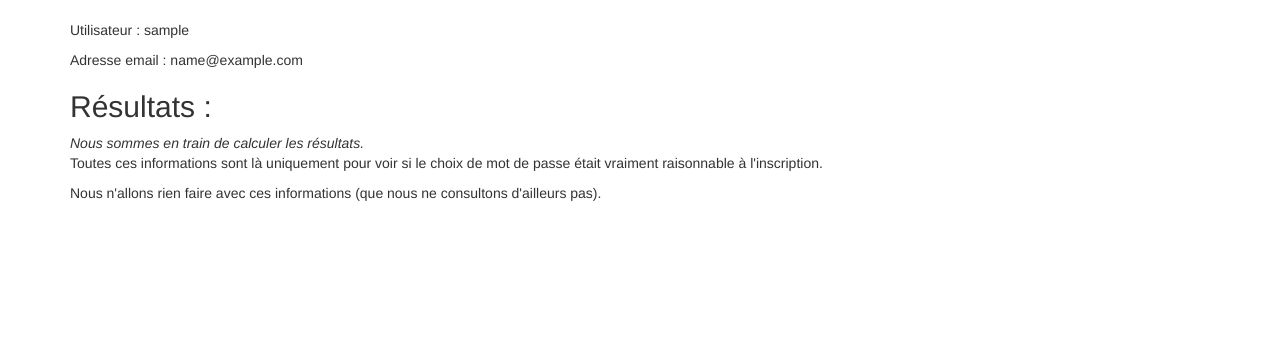
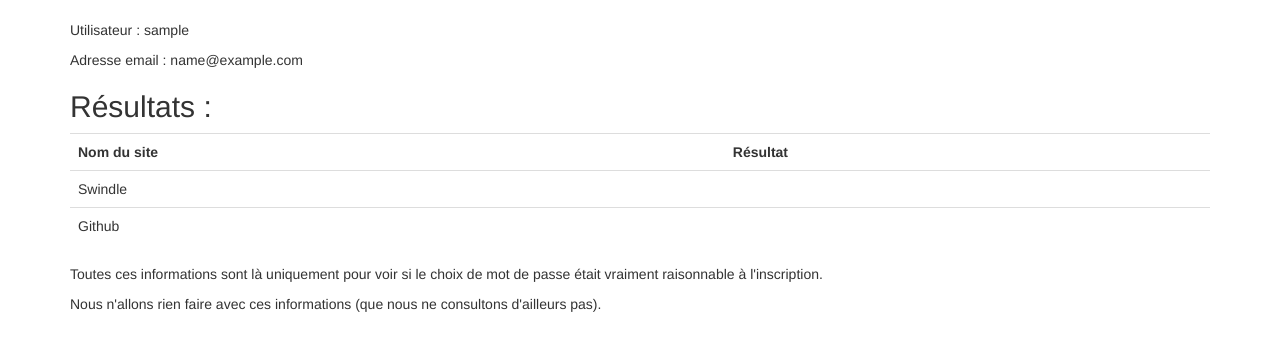
Before and after one commit to sallesma/Swindle, a Django app: page /webapp/dashboard/ in a window 1280 px wide. Shown: the part 51-402 px from the top of the page. Run offline with Django 3.2, Linux system fonts and the light colour scheme; the visitor is signed in with stand-in values (Sample User, id 1); data that the repository does not hold is empty; some libraries are stand-ins or nearby versions.

Commit message:
Add basic architecture for authentication tests

```diff
--- /dev/null
+++ b/swindle/webapp/models/__init__.py
@@ -0,0 +1,2 @@
+from webapp.models.user import TestPassword, AuthTests
+from webapp.models.auth_test_manager import AuthTestManager
--- /dev/null
+++ b/swindle/webapp/models/testers/__init__.py
@@ -0,0 +1,2 @@
+from webapp.models.testers.swindle_auth_tester import SwindleAuthTester
+from webapp.models.testers.github_auth_tester import GithubAuthTester
--- a/swindle/webapp/models.py
+++ b/swindle/webapp/models/user.py
@@ -5,3 +5,8 @@ from django.contrib.auth.models import User
 class TestPassword(models.Model):
     user = models.OneToOneField(User)
     test_password = models.CharField(max_length=200)
+
+class AuthTests(models.Model):
+    user = models.OneToOneField(User)
+    swindle_auth = models.NullBooleanField(default=None)
+    github_auth = models.NullBooleanField(default=None)
--- a/swindle/webapp/templates/dashboard.html
+++ b/swindle/webapp/templates/dashboard.html
@@ -25,29 +25,31 @@
             {% endfor %}
         </ul>
         {% endif %}
-        <p>Utilisateur : {{ username }}</p>
-        <p>Adresse email : {{ email }}</p>
+        <p>Utilisateur : {{ user.username }}</p>
+        <p>Adresse email : {{ user.email }}</p>
         <h2>Résultats :</h2>
-        {% if test_list %}
         <table class="table table-hover">
             <tr>
                 <th>Nom du site</th>
                 <th>Résultat</th>
             </tr>
-            {% for test in test_list %}
             <tr>
-                <td>{{ test.host }}</td>
-                {% if test.result %}
-                    <td class="success">{{ test.result }}</td>
+                <td>Swindle</td>
+                {% if user.authtests.swindle_auth %}
+                    <td class="text-success">{{ user.authtests.swindle_auth }}</td>
                 {% else %}
-                    <td class="danger">{{ test.result }}</td>
+                    <td class="text-danger">{{ user.authtests.swindle_auth }}</td>
                 {% endif %}
             </tr>
-            {% endfor %}
+            <tr>
+                <td>Github</td>
+                {% if user.authtests.github_auth %}
+                    <td class="text-success">{{ user.authtests.github_auth }}</td>
+                {% else %}
+                    <td class="text-danger">{{ user.authtests.github_auth }}</td>
+                {% endif %}
+            </tr>
         </table>
-        {% else %}
-            <em>Nous sommes en train de calculer les résultats.</em>
-        {% endif %}
         <p>Toutes ces informations sont là uniquement pour voir si le choix de mot de passe était vraiment raisonnable à l'inscription.</p>
         <p>Nous n'allons rien faire avec ces informations (que nous ne consultons d'ailleurs pas).</p>
     </div>
--- a/swindle/webapp/views.py
+++ b/swindle/webapp/views.py
@@ -5,7 +5,8 @@ from django.contrib import messages
 from django.contrib.auth import authenticate, login as _login, logout as _logout
 from django.contrib.auth.decorators import login_required
 from django.contrib.auth.models import User
-from webapp.models import TestPassword
+from webapp.models import TestPassword, AuthTests
+from webapp.models import AuthTestManager
 import logging
 
 logger = logging.getLogger("swindle")
@@ -18,8 +19,7 @@ def index(request):
 def dashboard(request):
     user = request.user
     data = {
-        "username": user.username,
-        "email": user.email,
+        "user": user,
     }
     return render(request, 'dashboard.html', data)
 
@@ -41,6 +41,11 @@ def register(request):
     user.save()
     test_password = TestPassword(user=user, test_password=password)
     test_password.save()
+    auth_tests = AuthTests(user=user)
+    auth_tests.save()
+
+    manager = AuthTestManager()
+    manager.test_auth(user)
 
     user = authenticate(username=username, password=password)
     _login(request, user)
```
Also changed, not shown: swindle/webapp/models/auth_test_manager.py (added, +16 -0 lines), swindle/webapp/models/testers/github_auth_tester.py (added, +9 -0 lines), swindle/webapp/models/testers/swindle_auth_tester.py (added, +9 -0 lines), swindle/webapp/migrations/0001_initial.py (deleted), swindle/webapp/migrations/0001_user_and_basic_tests.py (added), swindle/webapp/migrations/0002_auto_20150518_1939.py (deleted).
